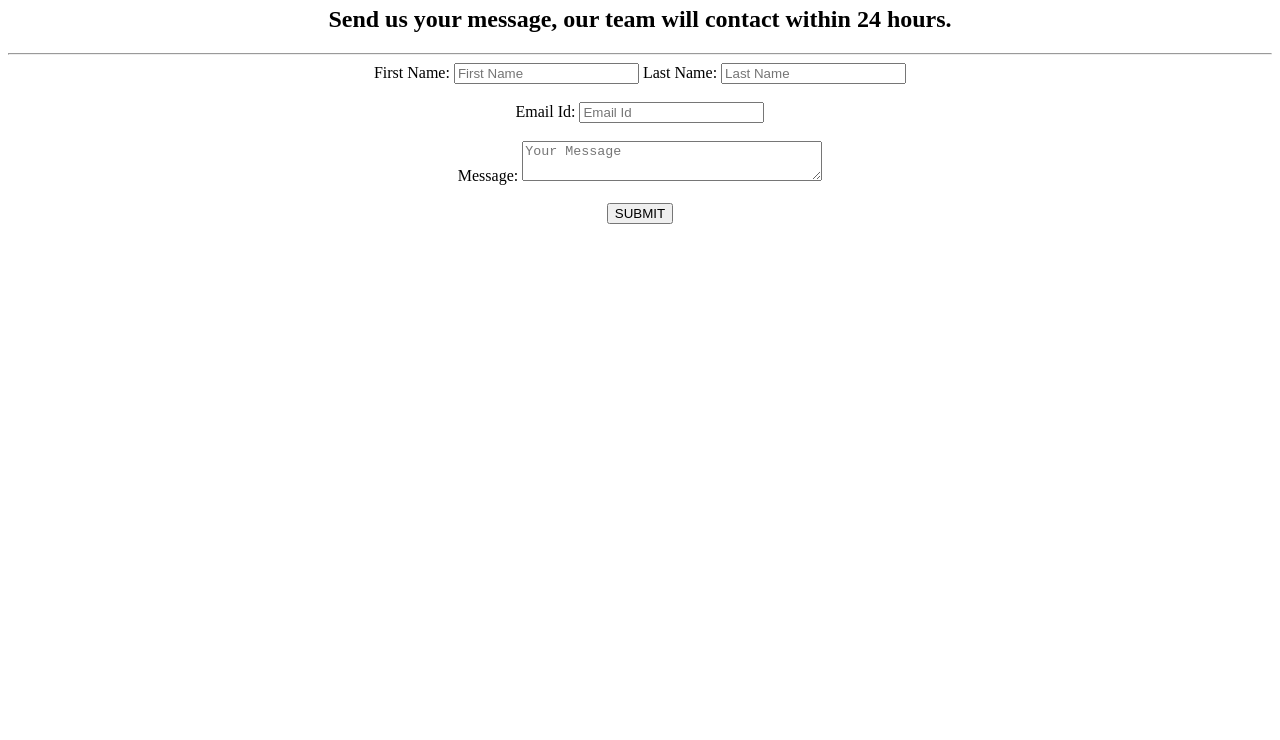
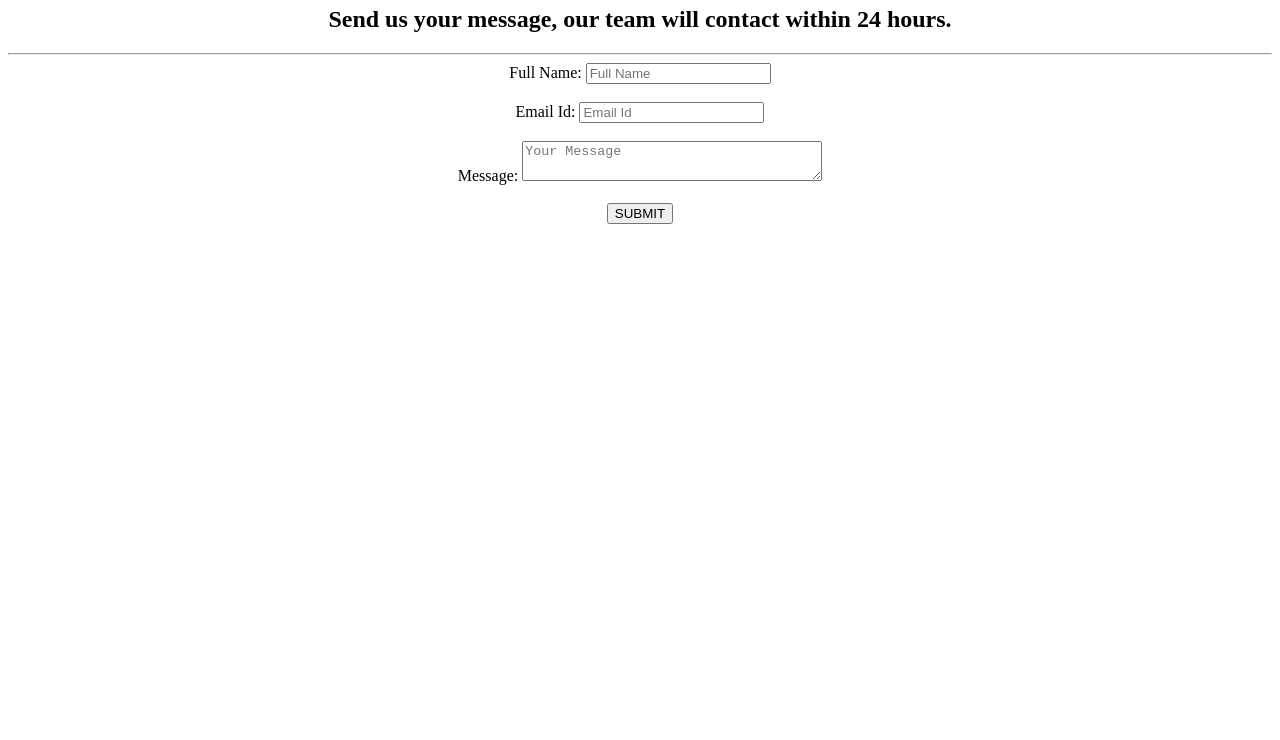
Before and after one commit to AyushSingh26/AyushSingh, a plain HTML site: page index.html in a window 1280 px wide. Shown: the part 60-800 px from the top of the page. Drawn offline with Linux system fonts and the light colour scheme.

Commit message:
Update index.html

```diff
--- a/index.html
+++ b/index.html
@@ -9,10 +9,8 @@
 		<hr>
 		<form method="">
 			<div>
-				<label for=First Name">First Name:  </label>
-				<input type="text" name="First Name" placeholder="First Name" required>
-				<label for=Last Name">Last Name:  </label>
-				<input type="text" name="Last Name" placeholder="Last Name" required>
+				<label for=Full Name">Full Name:  </label>
+				<input type="text" name="Full Name" placeholder="Full Name" required>
 			</div>
 			<br>
 
```
